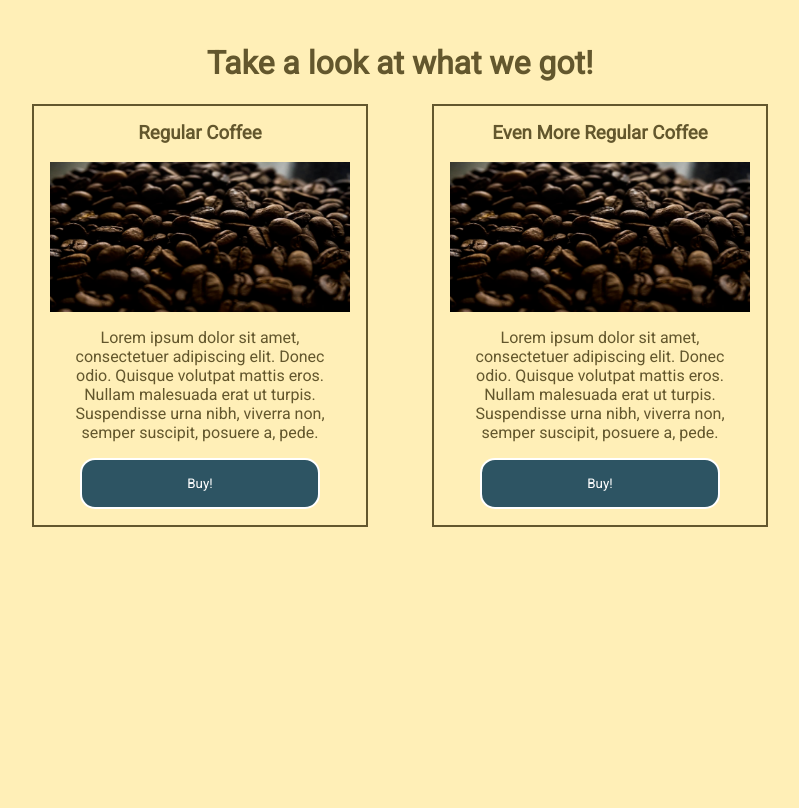
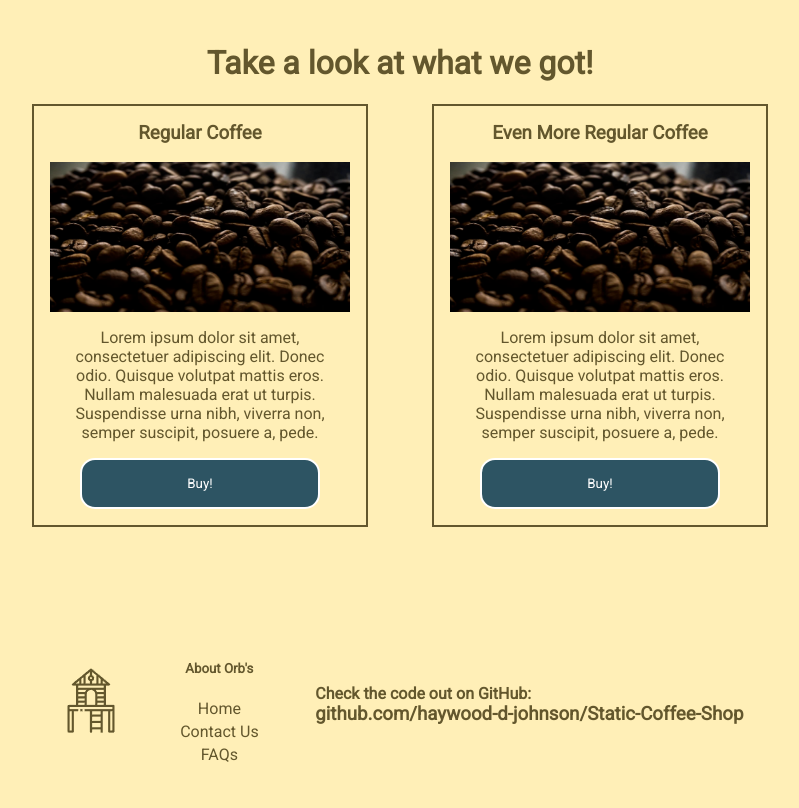
Before and after one commit to haywood-d-johnson/Static-Coffee-Shop, a plain HTML site: page index.html in a window 1280 px wide. Shown: the part 749-1557 px from the top of the page, without its empty margins (280-1079 px from the left). Before the commit the page ends 1348 px from the top, so only its background shows below. Drawn offline with Linux system fonts and the light colour scheme.

Commit message:
feat: design and body complete; adding media queries

```diff
--- a/index.css
+++ b/index.css
@@ -200,3 +200,54 @@ body {
     border: 2px solid var(--casal);
     background-color: var(--buttermilk);
 }
+
+.footer__container {
+    display: flex;
+    width: 100%;
+    padding: 2.5rem;
+    /* border: 1px solid black; */
+    margin: auto;
+    justify-content: space-evenly;
+    align-items: center;
+    flex: 0 2 auto;
+}
+
+.footer__col-about {
+    display: flex;
+    flex-direction: column;
+    text-align: center;
+}
+
+.footer__col-about>div {
+    margin-bottom: 0.25rem;
+}
+
+.footer__col-about>div>a {
+    text-decoration: none;
+}
+
+.footer__col-about>div>a:hover {
+    text-shadow: 0 0 1rem var(--casal);
+}
+
+.footer__col-github {
+    display: flex;
+    justify-content: center;
+    flex-direction: column;
+}
+
+.footer__col-github>h4 {
+    margin-bottom: 0;
+}
+
+.footer__col-github>h3 {
+    margin-top: 0;
+}
+
+.footer__col-github>h3>a {
+    text-decoration: none;
+}
+
+.footer__col-github>h3>a:hover {
+    text-shadow: 0 0 1rem var(--casal);
+}
--- a/index.html
+++ b/index.html
@@ -88,6 +88,31 @@
             </div>
         </div>
     </div>
+    <div class="footer__container">
+        <div class="footer__col-image">
+            <img src="./images/btnImg.PNG" alt="col1-img" />
+        </div>
+        <div class="footer__col-about" id="col2-about">
+            <h5>About Orb's</h5>
+            <div>
+                <a href="#">Home</a>
+            </div>
+            <div>
+                <a href="#">Contact Us</a>
+            </div>
+            <div>
+                <a href="#">FAQs</a>
+            </div>
+        </div>
+        <div class="footer__col-github">
+            <h4>Check the code out on GitHub:</h4>
+            <h3>
+                <a href="https://github.com/haywood-d-johnson/Static-Coffee-Shop">
+                        github.com/haywood-d-johnson/Static-Coffee-Shop
+                    </a>
+            </h3>
+        </div>
+    </div>
 </body>
 
 </html>
```
